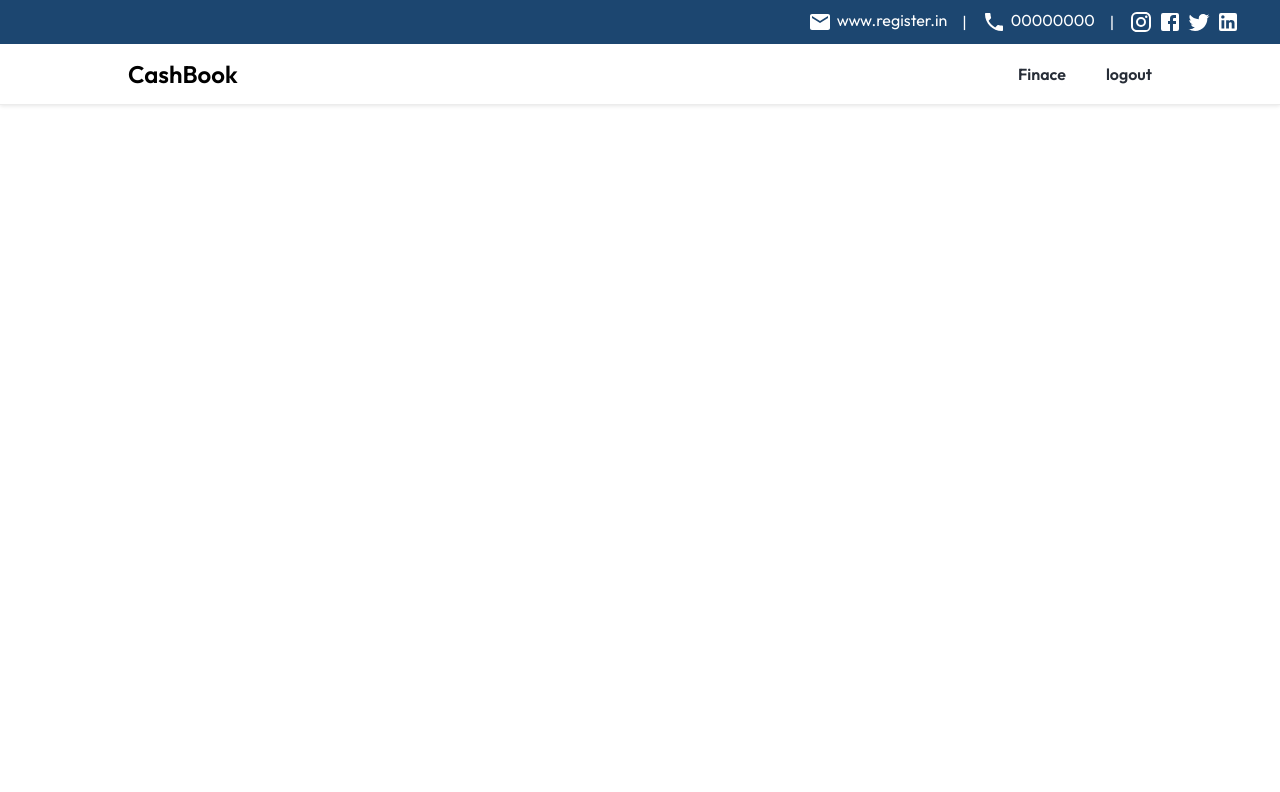
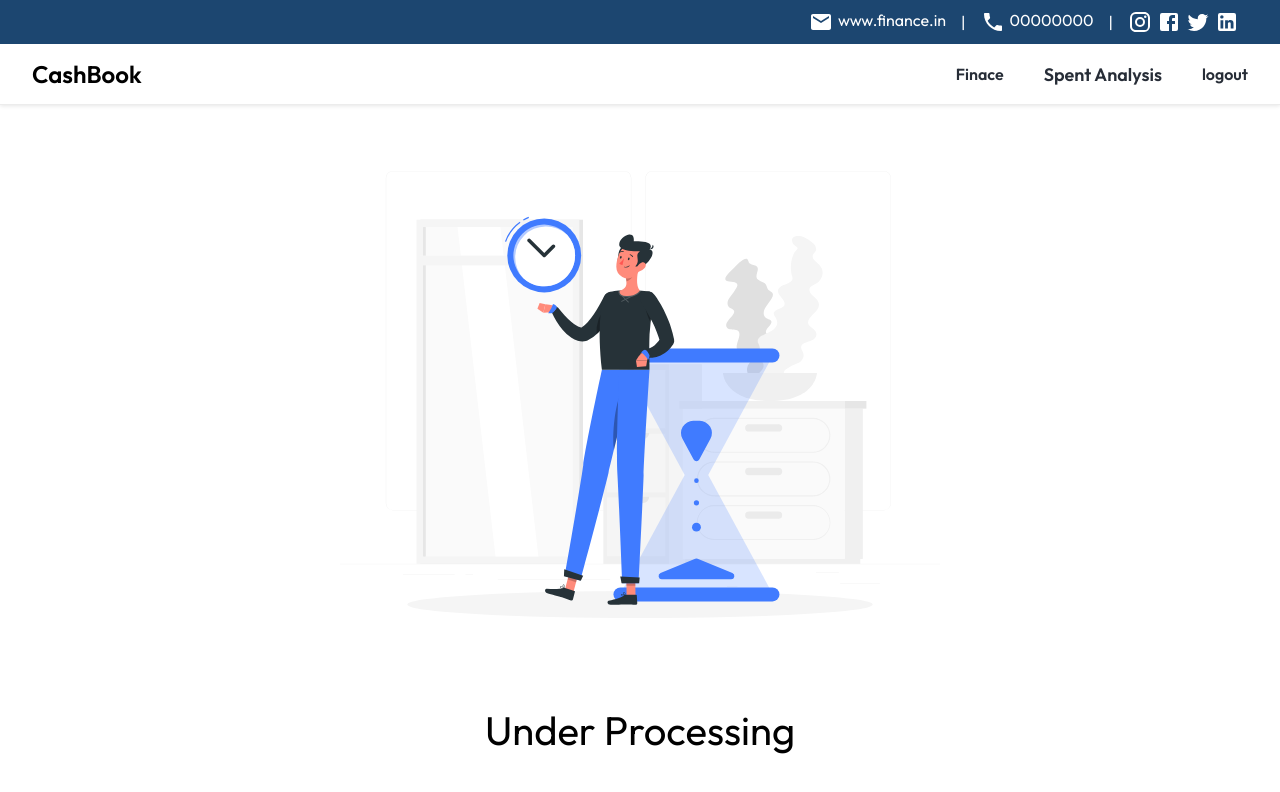
Before and after one commit to jagrtisharma/finance-web-app, a React (Create React App) app: page /spentAnalysis in a window 1280 px wide. Shown: the top 792 px of the page. Built offline with nearby package versions, Linux system fonts and the light colour scheme.

Commit message:
spent Analysis

```diff
--- a/src/App.tsx
+++ b/src/App.tsx
@@ -10,6 +10,7 @@ import Navbar from "./screen/navbar/Navbar";
 import Styles from "./App.module.css";
 import TaskScreen from "./screen/task/TaskScreen";
 import Login from "./screen/Login";
+import SpentAnalysis from "./screen/task/SpentAnalysis";
 
 function Layout() {
   const location = useLocation();
@@ -28,6 +29,7 @@ function Layout() {
         <Routes>
           <Route path="/" element={<Login />} />
           <Route path="/task" element={<TaskScreen />} />
+          <Route path="/spentAnalysis" element={<SpentAnalysis />} />
         </Routes>
       </Box>
     </Box>
--- a/src/screen/navbar/Navbar.module.css
+++ b/src/screen/navbar/Navbar.module.css
@@ -32,7 +32,7 @@
 
 .navbar_layout {
   background: #ffffff !important;
-  width: 80%;
+  width: 95%;
   height: auto;
   padding: 15px 0;
   display: flex;
--- a/src/screen/navbar/Navbar.tsx
+++ b/src/screen/navbar/Navbar.tsx
@@ -43,7 +43,7 @@ const Navbar = () => {
               <Stack className={Styles.layout_icon}>
                 <MailIcon sx={{ fontSize: { xs: "18px", md: "24px" } }} />
               </Stack>
-              <Stack className={Styles.layout_text}>www.register.in</Stack>
+              <Stack className={Styles.layout_text}>www.finance.in</Stack>
             </Stack>
             <Stack>|</Stack>
             <Stack className={Styles.contact_layout}>
@@ -86,7 +86,7 @@ const Navbar = () => {
             <Stack
               className={Styles.navbar_logo}
               onClick={() => {
-                navigate("/");
+                navigate("/task");
               }}
             >
               CashBook
@@ -97,7 +97,7 @@ const Navbar = () => {
           <Stack className={Styles.navbar_options}>
             <Stack
               className={`  ${
-                location.pathname !== "/"
+                location.pathname !== "/task"
                   ? Styles.navbar_options_text
                   : Styles.navbar_notmal_option
               }`}
@@ -106,6 +106,18 @@ const Navbar = () => {
               }}
             >
               Finace
+            </Stack>
+            <Stack
+              className={`  ${
+                location.pathname !== "/spentAnalysis"
+                  ? Styles.navbar_options_text
+                  : Styles.navbar_notmal_option
+              }`}
+              onClick={() => {
+                navigate("/spentAnalysis");
+              }}
+            >
+              Spent Analysis
             </Stack>
             <Stack
               className={`  ${
--- /dev/null
+++ b/src/screen/task/SpentAnalysis.tsx
@@ -0,0 +1,26 @@
+import { Box, Stack } from "@mui/material";
+import React from "react";
+import Default from "./../../assests/Time management-rafiki.svg";
+
+const SpentAnalysis = () => {
+  return (
+    <>
+      <Box
+        sx={{
+          display: "flex",
+          flexDirection: "column",
+
+          justifyContent: "center",
+          alignItems: "center",
+        }}
+      >
+        <Stack sx={{ width: "600px" }}>
+          <img src={Default} />
+        </Stack>
+        <Stack sx={{ fontSize: "40px" }}>Under Processing</Stack>
+      </Box>
+    </>
+  );
+};
+
+export default SpentAnalysis;
```
Also changed, not shown: src/assests/Time management-rafiki.svg (added).
